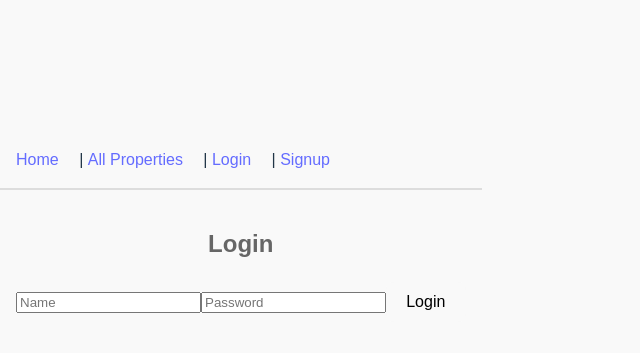
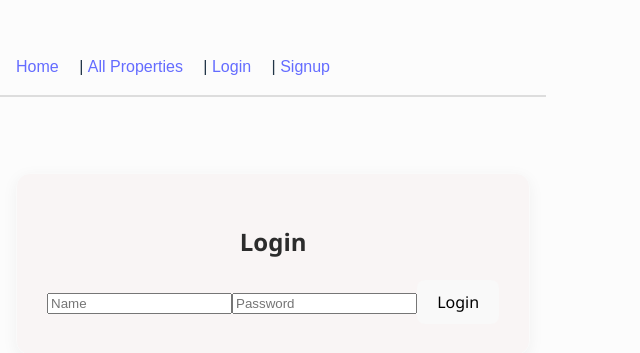
Before and after one commit to MuhannadJZ/MJ-REAL-ESTATE-FRONT-END, a React (Vite) app: page /login in a window 1280 px wide. Shown: the part 165-518 px from the top of the page, without its empty margins (0-640 px from the left). Built offline with nearby package versions, Linux system fonts and the light colour scheme.

Commit message:
css for add property form

```diff
--- a/src/components/AddPropertyForm.css
+++ b/src/components/AddPropertyForm.css
@@ -0,0 +1,10 @@
+form {
+  max-width: 600px;
+  margin: 60px auto;
+  padding: 30px;
+  background-color: #f9f5f5;
+  border: 1px solid #fafafa;
+  border-radius: 14px;
+  box-shadow: 0 4px 16px rgba(0, 0, 0, 0.05);
+  font-family: 'Segoe UI', Tahoma, Geneva, Verdana, sans-serif;
+}
--- a/src/components/AllProperties.css
+++ b/src/components/AllProperties.css
@@ -1,15 +1,15 @@
 body {
   font-family: Arial, sans-serif;
-  background-color: #f9f9f9;
+  background-color: #fcfcfc;
 }
 h1 {
   text-align: center;
   margin-top: 20px;
-  color: #333;
+  color: #212020;
 }
 h2 {
   text-align: center;
-  color: #666;
+  color: #2c2c2c;
   margin-bottom: 20px;
 }
 
@@ -47,7 +47,7 @@ h2 {
 }
 
 .property-card button {
-  background-color: #e74c3c;
+  background-color: #de2c18;
   color: white;
   border: none;
   padding: 8px 12px;
@@ -56,11 +56,11 @@ h2 {
   cursor: pointer;
 }
 .property-card button:hover {
-  background-color: #c0392b;
+  background-color: #b73224;
 }
 
 .property-card a {
-  color: #3498db;
+  color: #1585d0;
   text-decoration: none;
   font-weight: bold;
 }
```
